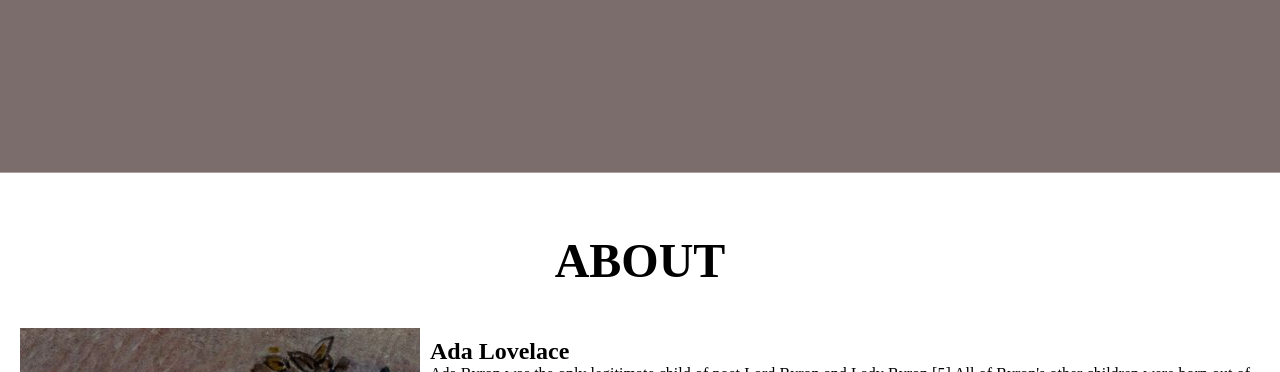
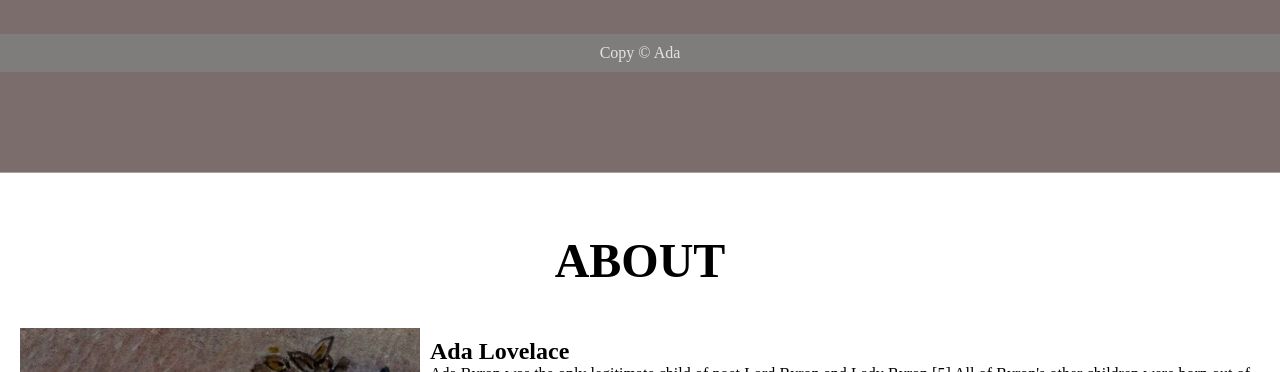
Before and after one commit to Ralph313-creator/GroupRepo, a plain HTML site: page index.html in a window 1280 px wide. Shown: the part 728-1100 px from the top of the page. Drawn offline with Linux system fonts and the light colour scheme.

Commit message:
new-AdaLovelace Portfolio

```diff
--- a/index.html
+++ b/index.html
@@ -81,5 +81,8 @@
             <textarea name="msg" id="msg" cols="30" rows="10" placeholder="Enter Your Message"></textarea><input type="submit" id="send" value="SEND">
         </form>
     </section>
+    <footer>
+       Copy &copy Ada
+    </footer>
 </body>
 </html>
--- a/style.css
+++ b/style.css
@@ -38,6 +38,20 @@
     background-color: white;
     color: black;
     box-shadow: 0 0 10px white;
+}
+
+/* footer section */
+
+footer{
+    position: fixed;
+    padding: 10px;
+    left: 0;
+    bottom: 0;
+    width: 100%;
+    background-color: grey;
+    color: white;
+    opacity: .8;
+    text-align: center;
 }
 
 /* Home ID section */
```
